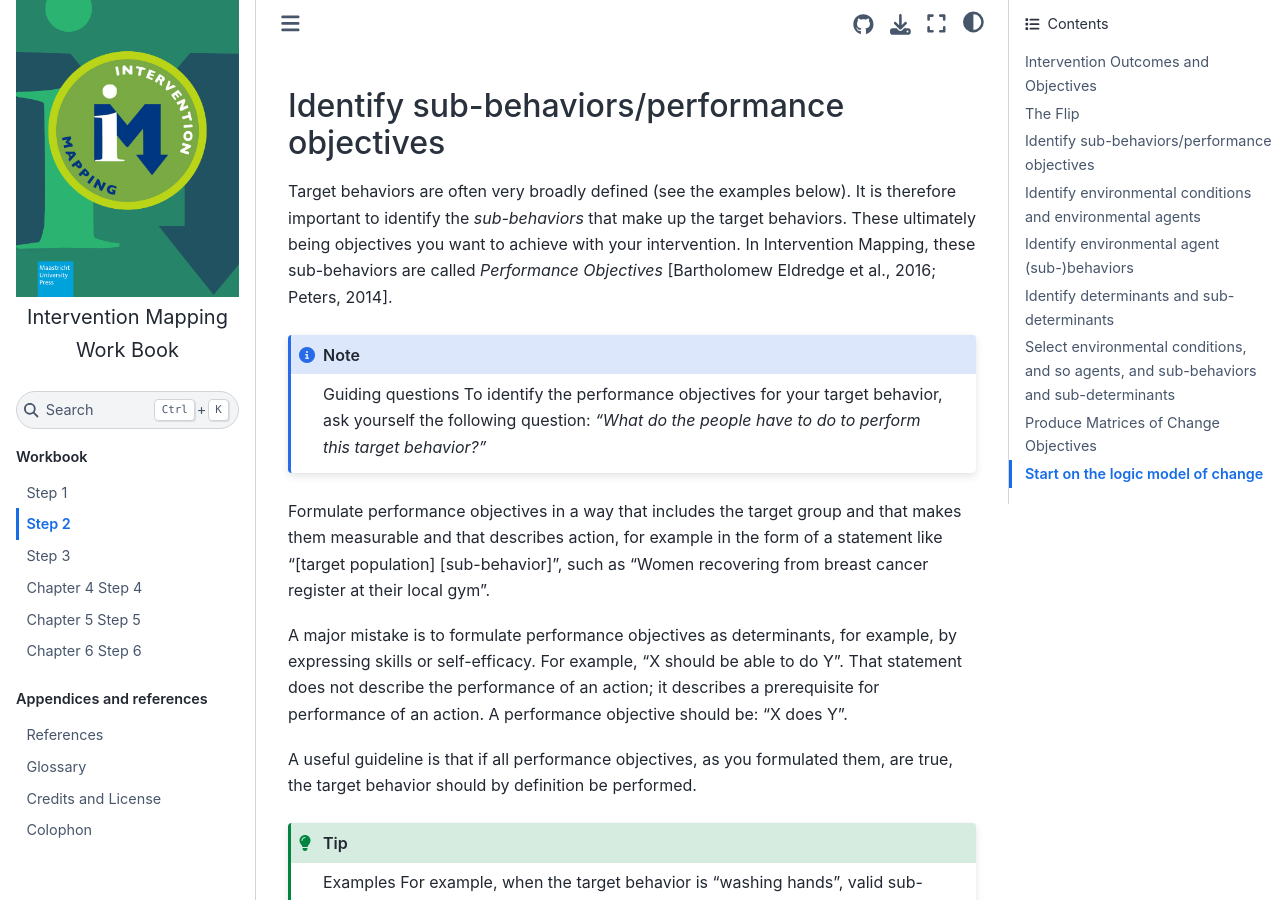
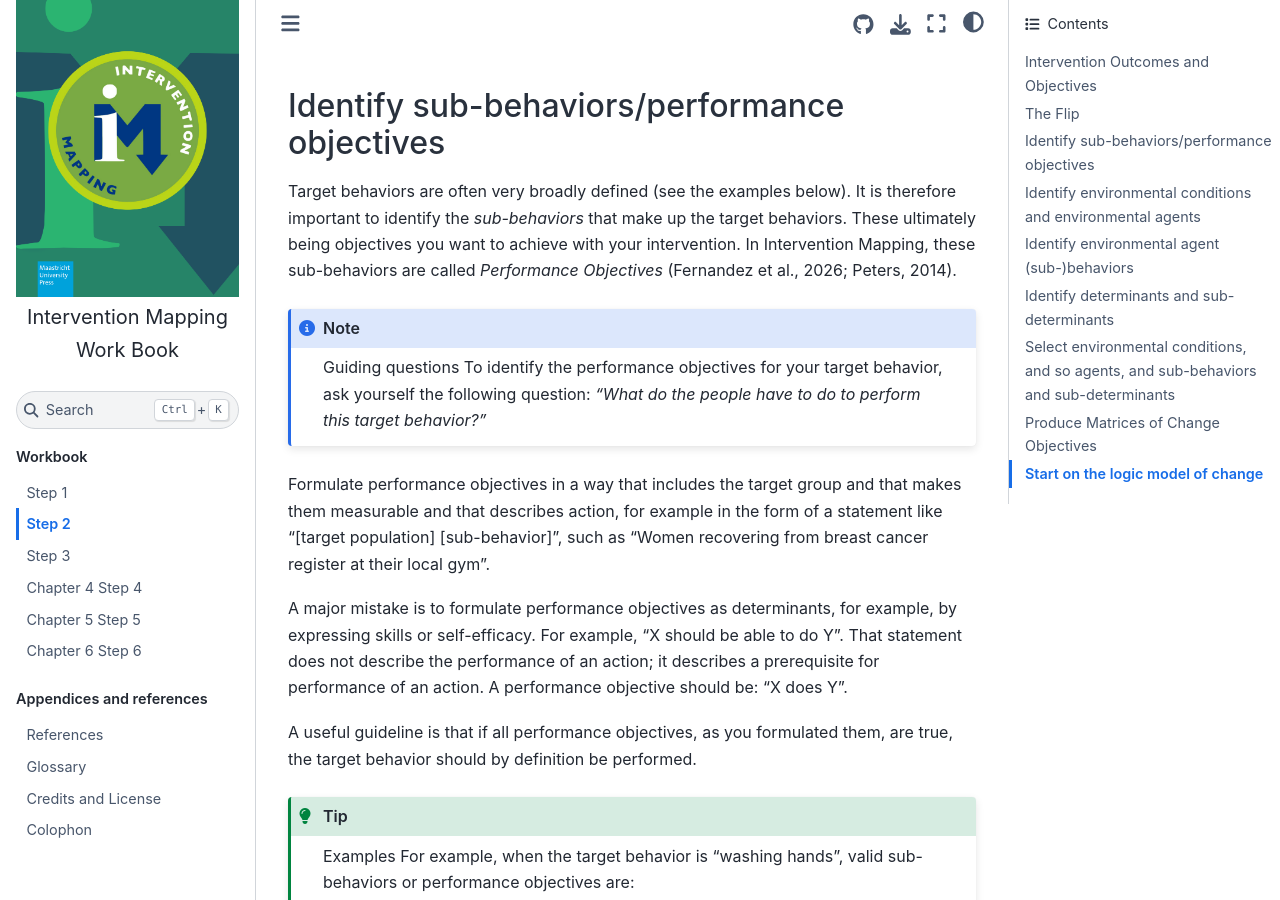
Before and after one commit to MaastrichtUniversityPress/open-up-intervention-mapping, a Jupyter Book: the page built from book/step-2.md, in a window 1280 px wide and 900 px high, scrolled down 1913 px. Built offline with Jupyter Book 1.0.4 settings and Sphinx 7.4.7 and the Sphinx Book theme 1.1.4, drawn with Linux system fonts in a browser that asks for light colours.

Commit message:
Update step-2.md

````diff
--- a/book/step-2.md
+++ b/book/step-2.md
@@ -45,7 +45,7 @@ In addition, realize that environmental conditions are typically things that cou
 
 ## Identify sub-behaviors/performance objectives
 
-Target behaviors are often very broadly defined (see the examples below). It is therefore important to identify the _sub-behaviors_ that make up the target behaviors. These ultimately being objectives you want to achieve with your intervention. In Intervention Mapping, these sub-behaviors are called _Performance Objectives_ [Bartholomew Eldredge et al., 2016; Peters, 2014].
+Target behaviors are often very broadly defined (see the examples below). It is therefore important to identify the _sub-behaviors_ that make up the target behaviors. These ultimately being objectives you want to achieve with your intervention. In Intervention Mapping, these sub-behaviors are called _Performance Objectives_ (Fernandez et al., 2026; Peters, 2014).
 
 ```{note} Guiding questions
 To identify the performance objectives for your target behavior, ask yourself the following question: *"What do the people have to do to perform this target behavior?"*
````
